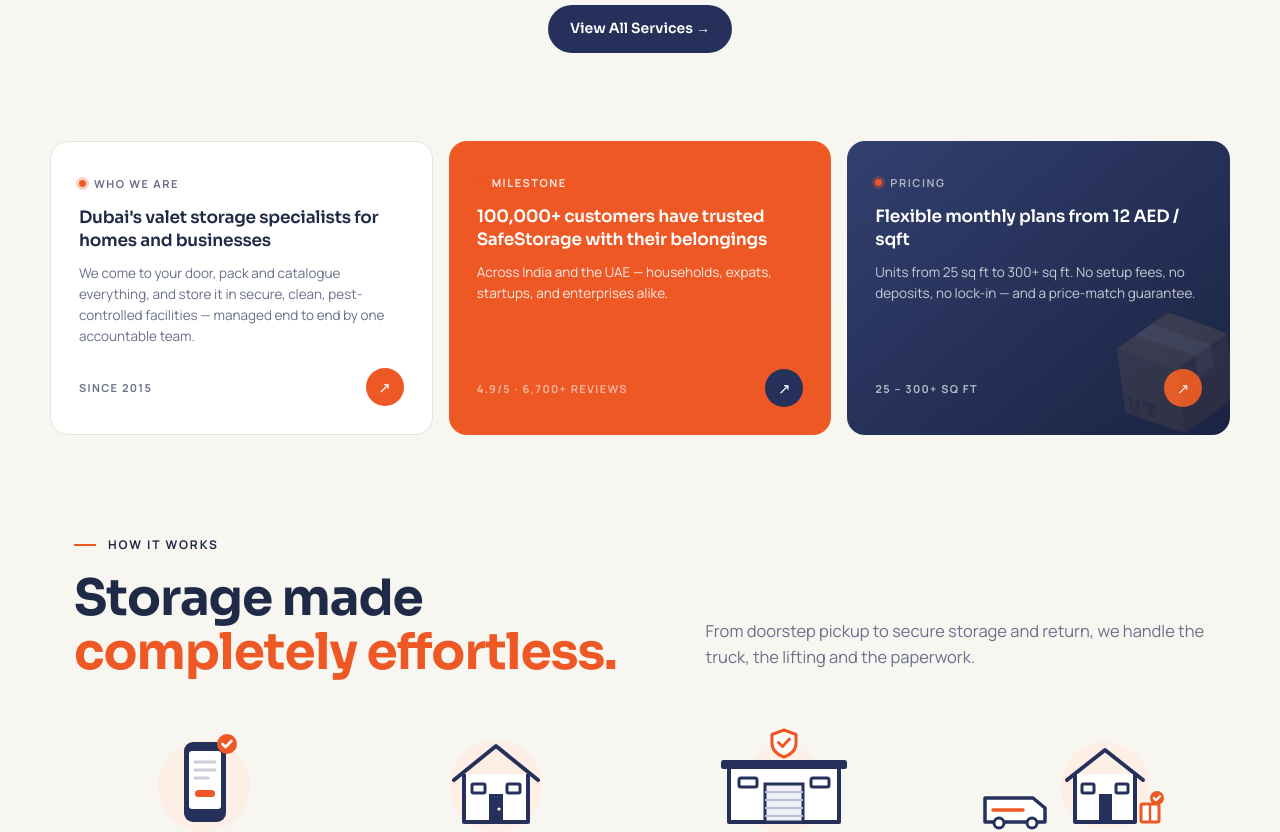
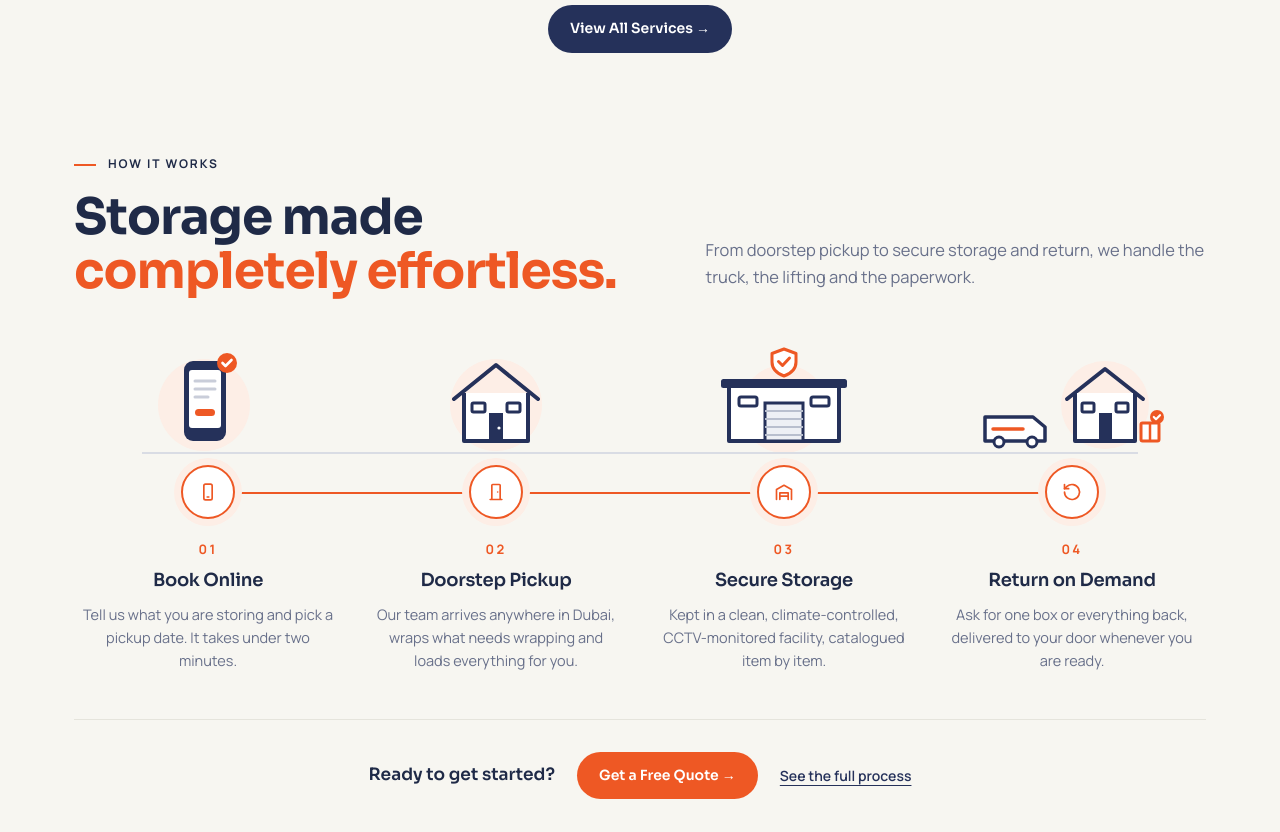
Before and after one commit to safestoragein/dubai, a Next.js app: page / in a window 1280 px wide. Shown: the part 1460-2292 px from the top of the page. Built offline with nearby package versions, Linux system fonts and the light colour scheme.

Commit message:
Home: move the intro cards to the end of the page
Co-Authored-By: Claude Opus 5 (1M context) <noreply@anthropic.com>

```diff
--- a/app/page.tsx
+++ b/app/page.tsx
@@ -65,7 +65,6 @@ export default function LandingPage() {
       <LandingHero />
       <LandingTrust />
       <LandingServices />
-      <LandingIntro />
       <LandingSteps />
       <LandingWhy />
       <LandingTypes />
@@ -73,6 +72,7 @@ export default function LandingPage() {
       <LandingInsights />
       <LandingFaq />
       <LandingConnect />
+      <LandingIntro />
     </div>
   )
 }
```
